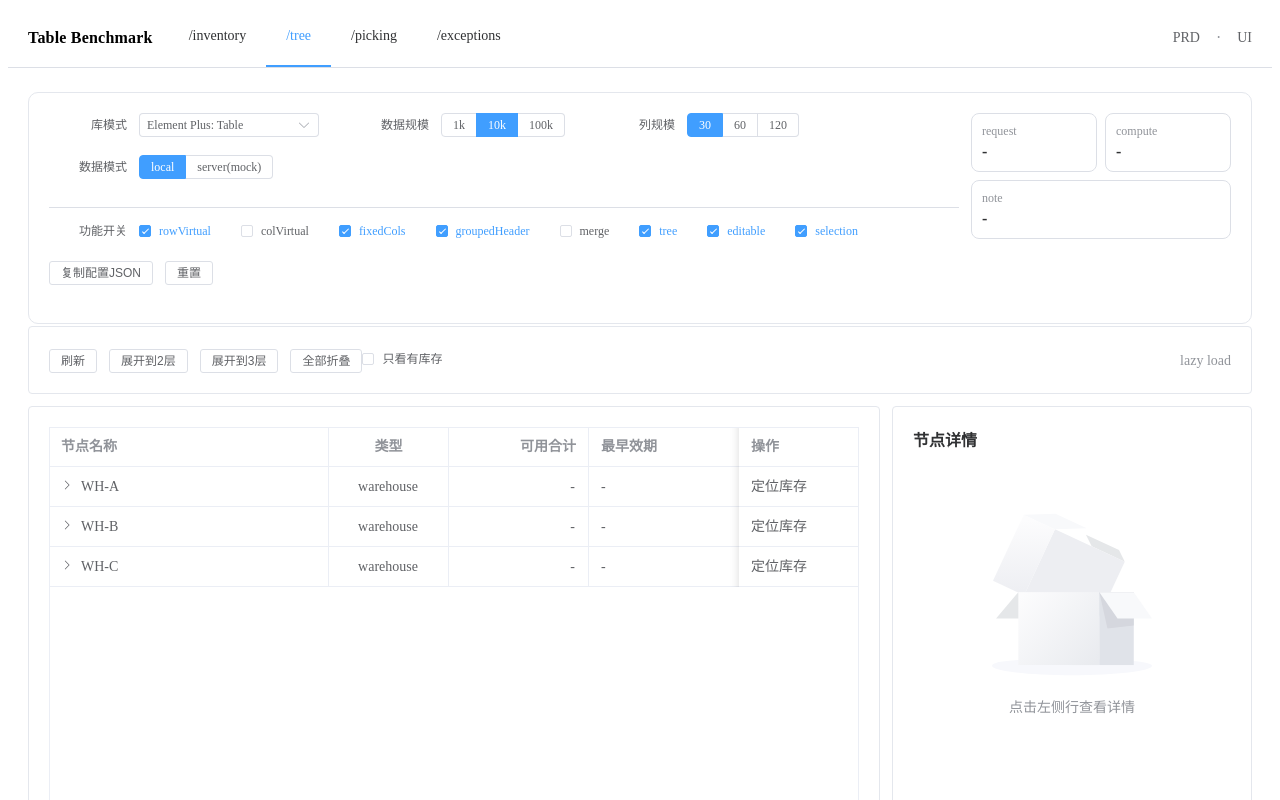
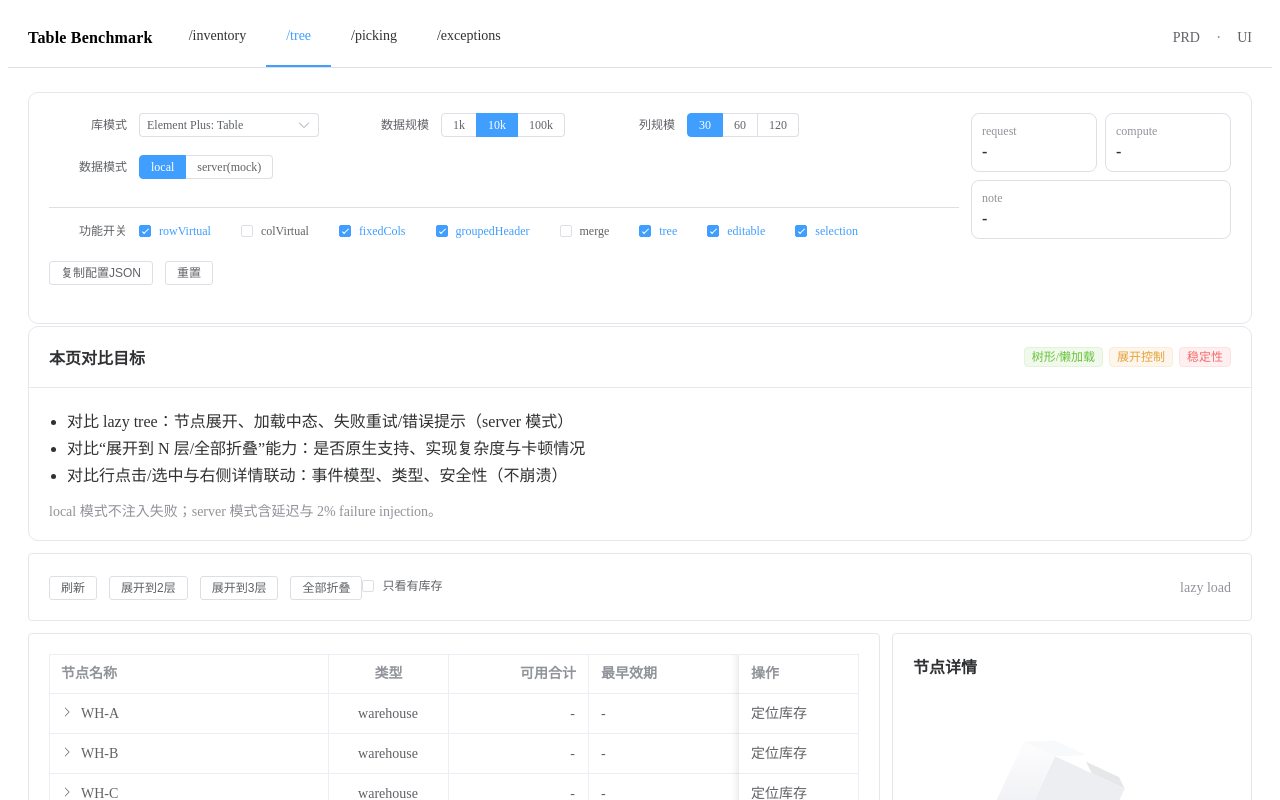
Before and after one commit to parade0393/studu-cli, a Vue app: page /tree in a window 1280 px wide. Shown: the top 800 px of the page. Built offline with nearby package versions, Linux system fonts and the light colour scheme; the HTML template or start-up script is replaced by a standard one.

Commit message:
feat(components): add PageGoals component to display page comparison objectives

```diff
--- a/src/components/AppShell.vue
+++ b/src/components/AppShell.vue
@@ -18,6 +18,7 @@
 
     <el-main class="main">
       <ComparePanel class="compare" />
+      <PageGoals />
       <div class="page">
         <router-view />
       </div>
@@ -29,6 +30,7 @@
 import { computed } from 'vue'
 import { useRoute } from 'vue-router'
 import ComparePanel from './ComparePanel.vue'
+import PageGoals from './PageGoals.vue'
 
 const route = useRoute()
 const active = computed(() => (typeof route.path === 'string' ? route.path : '/inventory'))
--- /dev/null
+++ b/src/components/PageGoals.vue
@@ -0,0 +1,141 @@
+<template>
+  <el-card class="goals" shadow="never">
+    <template #header>
+      <div class="head">
+        <div class="title">本页对比目标</div>
+        <div class="tags">
+          <el-tag v-for="t in goal.tags" :key="t.label" size="small" :type="t.type">{{
+            t.label
+          }}</el-tag>
+        </div>
+      </div>
+    </template>
+
+    <ul class="list">
+      <li v-for="g in goal.goals" :key="g">{{ g }}</li>
+    </ul>
+
+    <el-text v-if="goal.note" class="note" type="info">{{ goal.note }}</el-text>
+  </el-card>
+</template>
+
+<script setup lang="ts">
+import { computed } from 'vue'
+import { useRoute } from 'vue-router'
+
+type TagType = 'primary' | 'success' | 'info' | 'warning' | 'danger'
+type GoalTag = { label: string; type: TagType }
+type PageGoal = { tags: GoalTag[]; goals: string[]; note?: string }
+
+const route = useRoute()
+
+const fallbackGoal: PageGoal = {
+  tags: [
+    { label: '行/列大数据', type: 'info' },
+    { label: '分组表头', type: 'info' },
+    { label: '合并单元格', type: 'warning' },
+    { label: '筛选/排序', type: 'info' },
+  ],
+  goals: [
+    '验证 1w/10w 行、30/60/120 列下的渲染与滚动体验（含固定列/固定表头）',
+    '分组表头（多级表头）在两种实现中的可维护性与约束差异',
+    '列筛选 + 多列排序的 API 一致性（受控/非受控）与类型推导',
+    '行/列合并（span/merge）能力、边界条件与性能影响',
+  ],
+  note: '建议：先把同一份 columns/filters/sort 复用到两种表格实现里，减少“业务差异”噪音。',
+}
+
+const goalByPath: Record<string, PageGoal> = {
+  '/inventory': {
+    tags: [
+      { label: '行/列大数据', type: 'info' },
+      { label: '分组表头', type: 'info' },
+      { label: '合并单元格', type: 'warning' },
+      { label: '筛选/排序', type: 'info' },
+    ],
+    goals: [
+      '验证 1w/10w 行、30/60/120 列下的渲染与滚动体验（含固定列/固定表头）',
+      '分组表头（多级表头）在两种实现中的可维护性与约束差异',
+      '列筛选 + 多列排序的 API 一致性（受控/非受控）与类型推导',
+      '行/列合并（span/merge）能力、边界条件与性能影响',
+    ],
+    note: '建议：先把同一份 columns/filters/sort 复用到两种表格实现里，减少“业务差异”噪音。',
+  },
+  '/tree': {
+    tags: [
+      { label: '树形/懒加载', type: 'success' },
+      { label: '展开控制', type: 'warning' },
+      { label: '稳定性', type: 'danger' },
+    ],
+    goals: [
+      '对比 lazy tree：节点展开、加载中态、失败重试/错误提示（server 模式）',
+      '对比“展开到 N 层/全部折叠”能力：是否原生支持、实现复杂度与卡顿情况',
+      '对比行点击/选中与右侧详情联动：事件模型、类型、安全性（不崩溃）',
+    ],
+    note: 'local 模式不注入失败；server 模式含延迟与 2% failure injection。',
+  },
+  '/picking': {
+    tags: [
+      { label: '复杂编辑', type: 'warning' },
+      { label: '校验/撤销', type: 'danger' },
+      { label: '双表联动', type: 'info' },
+    ],
+    goals: [
+      '对比“行内编辑”体验：输入控件渲染、焦点管理、性能、可读性（TS 类型）',
+      '对比校验与错误展示：同步校验/异步校验、错误聚合、提示位置与一致性',
+      '对比撤销/取消/保存：历史栈、最小重渲染、与表格行更新机制的耦合度',
+      '对比左右表联动：选择同步、批量操作按钮状态、可扩展性',
+    ],
+  },
+  '/exceptions': {
+    tags: [
+      { label: '筛选/排序', type: 'info' },
+      { label: '批量操作', type: 'warning' },
+      { label: '详情侧栏', type: 'info' },
+    ],
+    goals: [
+      '对比筛选/排序的可控性：受控状态、列配置复用、与服务端模式的衔接',
+      '对比批量操作：选中行 key 管理、跨页策略（示意）、与 UI 状态一致性',
+      '对比详情与操作流：处理中/完成态切换、结果提示、回写与刷新策略',
+    ],
+  },
+}
+
+const goal = computed<PageGoal>(() => goalByPath[route.path] ?? fallbackGoal)
+</script>
+
+<style scoped>
+.goals {
+  margin-top: 12px;
+  border-radius: 10px;
+}
+
+.head {
+  display: flex;
+  align-items: center;
+  justify-content: space-between;
+  gap: 12px;
+}
+
+.title {
+  font-weight: 700;
+}
+
+.tags {
+  display: flex;
+  flex-wrap: wrap;
+  gap: 6px;
+  justify-content: flex-end;
+}
+
+.list {
+  margin: 0;
+  padding-left: 18px;
+  line-height: 1.7;
+}
+
+.note {
+  display: block;
+  margin-top: 10px;
+}
+</style>
```
